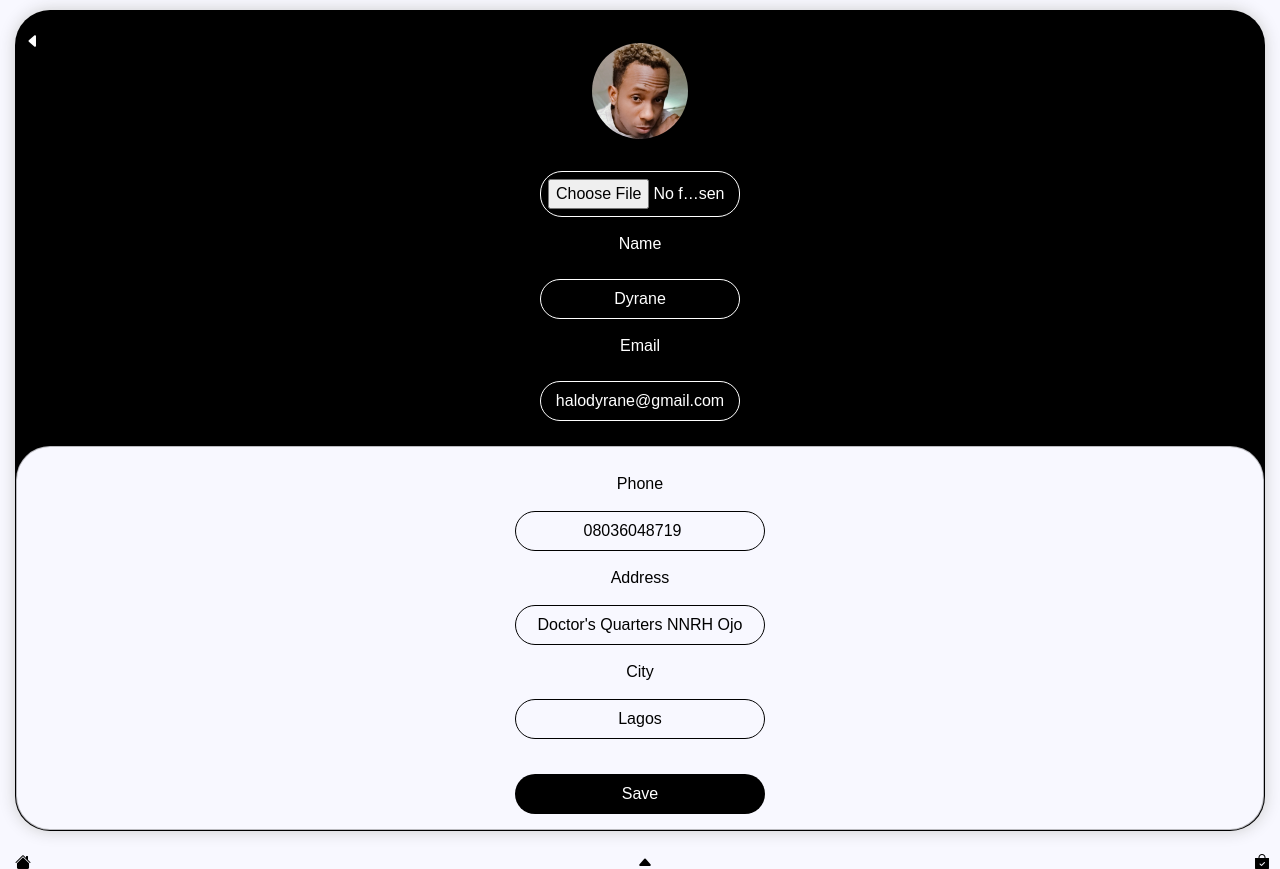
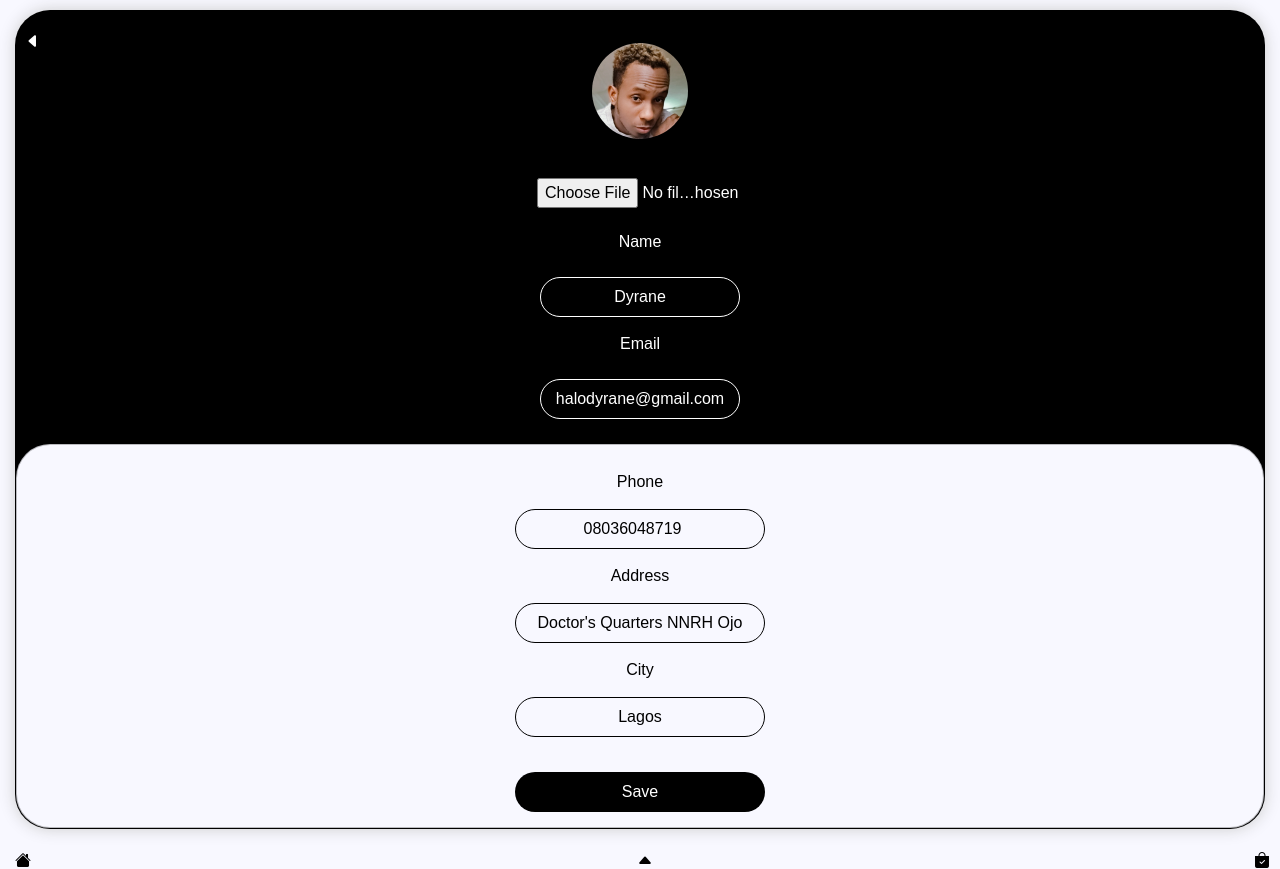
Before and after one commit to Dr-dyrane/Python, a Django app: page /edit_account/3 in a window 1280 px wide. Shown: the part 45-914 px from the top of the page. Run offline with Django 4.2, Linux system fonts and the light colour scheme; a user stored in the database is signed in; data comes from the database, SQL or seed files in the repository; some libraries are stand-ins or nearby versions; some web fonts are replaced.

Commit message:
account image edit

```diff
--- a/store/templates/store/edit_account.html
+++ b/store/templates/store/edit_account.html
@@ -24,8 +24,7 @@
                 </div>
                 <div class="edit-header">
                     <section>
-                        <input type="file" name="image"
-                        value="{{user.image}}" />
+                        <input style="border:none;width:220px" type="file" name="image"/>
                     </section>
                     <section>
                         <label style="color:white">Name</label>
--- a/store/views.py
+++ b/store/views.py
@@ -271,8 +271,8 @@ def update_account(request,pk):
 	image = request.POST['image']
 
 	user.image = image
- 	user.name = name
-  	user.email = email
+	user.name = name
+	user.email = email
 	user.phone = phone
 	user.save()
 
```
